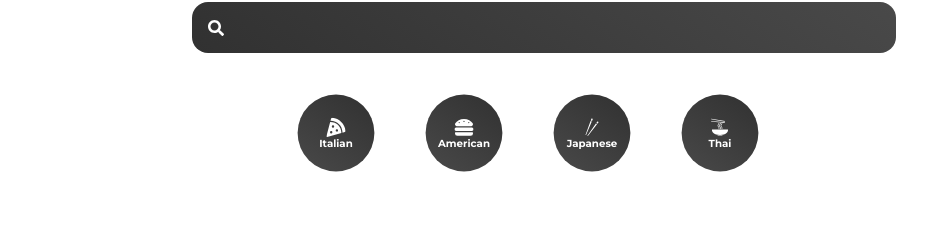
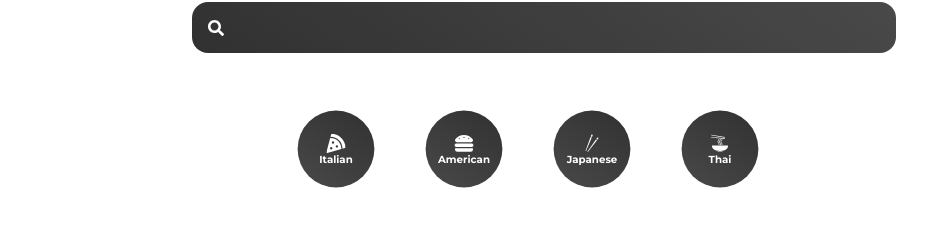
Before and after one commit to Raj100679/Food_Site, a React (Create React App) app: page / in a window 1280 px wide. Shown: the part 158-405 px from the top of the page, without its empty margins (96-1023 px from the left). Built offline with nearby package versions, Linux system fonts and the light colour scheme; no server answers.

Commit message:
Updating 2.0

```diff
--- a/src/Components/Categories.jsx
+++ b/src/Components/Categories.jsx
@@ -28,9 +28,26 @@ function Categories() {
     )
 }
 const List = styled.div`
-   display :flex;
-   justify-content: center;
-   margin: 2rem 0;
+
+    display :flex;
+    ${'' /* flex-direction:column;  */}
+    align-items:center;
+    justify-content: center;
+   margin: 3rem 0;
+   @media(max-width:600px){
+    display:grid;
+    grid-template-columns:1fr 1fr;
+    ${'' /* margin-left:auto; */}
+    grid-gap:10px;
+    margin-left:70px;
+  }
+  @media(max-width:475px){
+    display:flex;
+    flex-direction:row;
+    flex-wrap:wrap;
+    margin-right:20px;
+  }
+
 `
 const Slink = styled(NavLink)`
   display:flex;
@@ -62,6 +79,8 @@ const Slink = styled(NavLink)`
           color:white;
       }
   }
+
+
 `;
 
 export default Categories;
```
